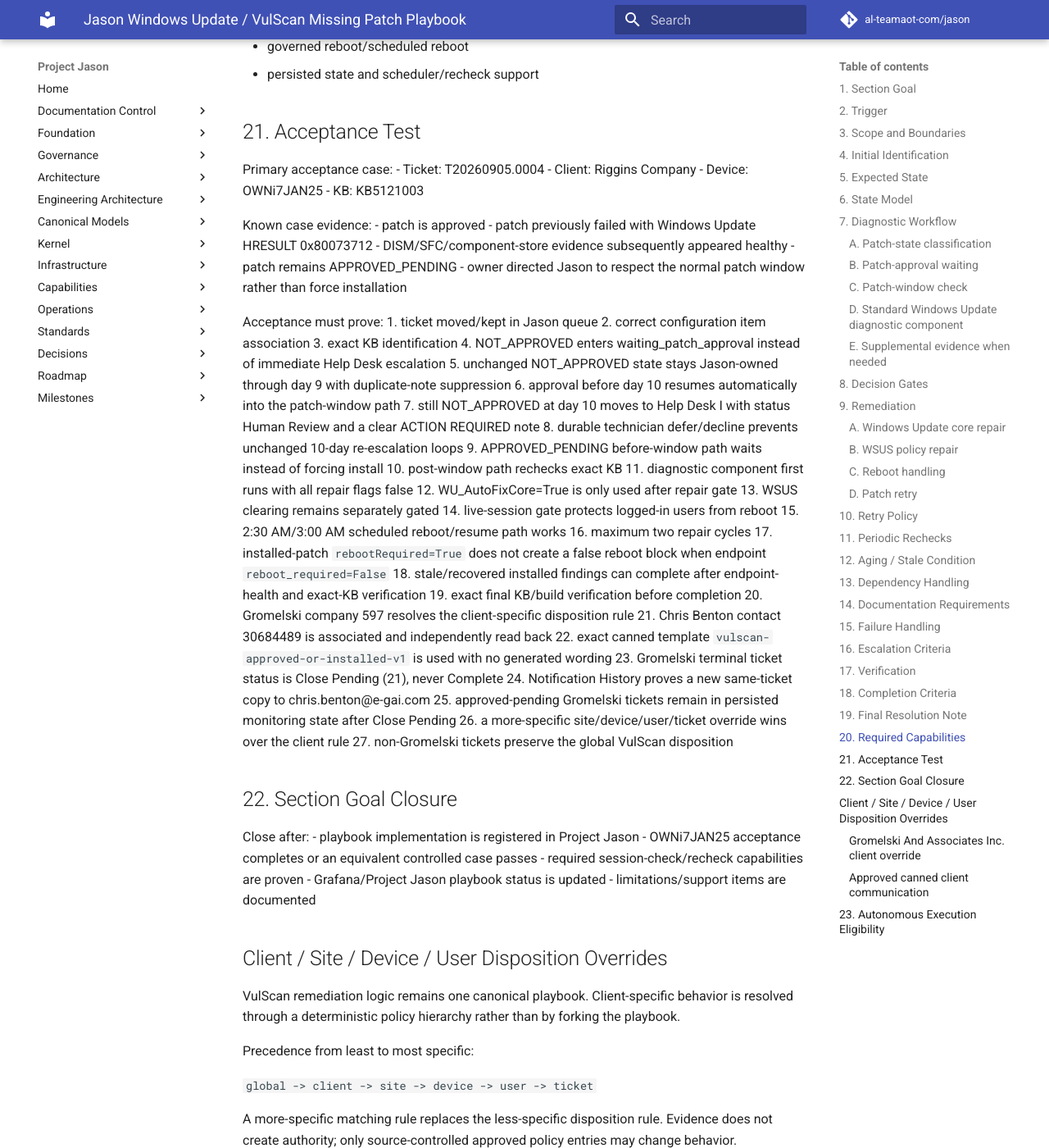
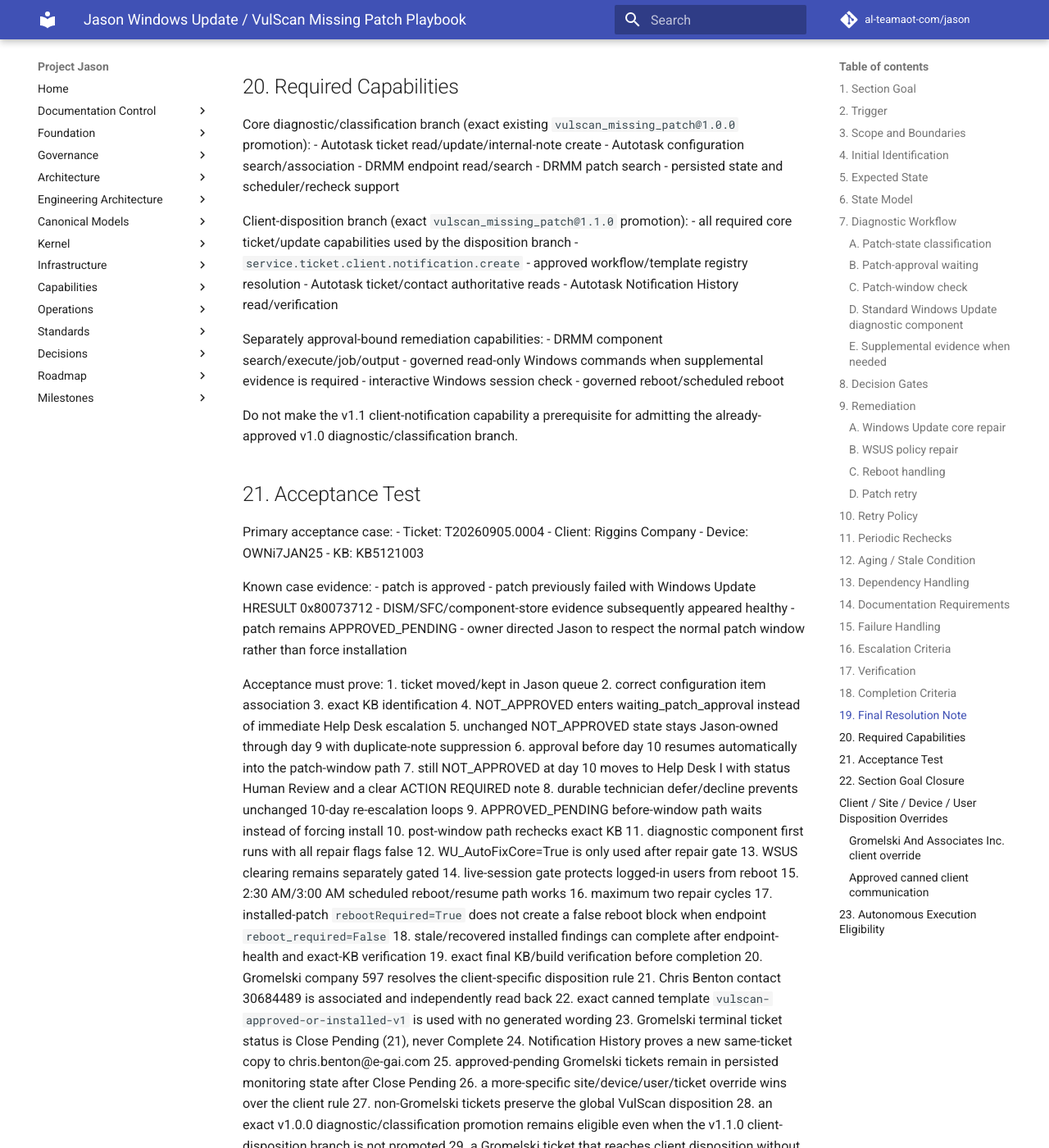
Before and after one commit to al-teamaot-com/jason, an MkDocs documentation site: the page built from docs/playbooks/Jason-Windows-Update-VulScan-Missing-Patch.md, in a window 1280 px wide and 1400 px high, scrolled down 8912 px. Shown: the whole window at 82% size. Built offline with MkDocs 1.6.1 and Material for MkDocs 9.7.7, drawn with Linux system fonts in a browser that asks for light colours; comment, search, counter and statistics services are not loaded; some of the changed text lies outside the part shown.

Commit message:
Document branch-level VulScan client notification authority

```diff
--- a/docs/playbooks/Jason-Windows-Update-VulScan-Missing-Patch.md
+++ b/docs/playbooks/Jason-Windows-Update-VulScan-Missing-Patch.md
@@ -80,6 +80,16 @@
 - human_review
 
 waiting_patch_window -> post_window_verification
+
+client_disposition_required ->
+- waiting_client_notification_authority
+- client_notification_verifying
+- vulscan_monitoring
+- complete
+
+waiting_client_notification_authority ->
+- client_disposition_required when the exact client-disposition branch is promoted
+- waiting_client_notification_authority while authority remains absent
 
 post_window_verification ->
 - complete_candidate
@@ -284,6 +294,14 @@
 For retrying_patch:
 - use bounded rechecks appropriate to Datto patch execution timing.
 
+For waiting_client_notification_authority:
+- retain Jason queue ownership and the already-proven patch classification
+- release the active-work slot
+- re-evaluate the exact VulScan client-disposition promotion on the normal worker cadence
+- do not change the ticket contact, send a client notification, or move to Close Pending before the exact client-disposition branch is promoted
+- suppress duplicate waiting notes while authority remains unchanged
+- resume automatically from preserved state when the exact promotion becomes active
+
 Suppress duplicate scheduled jobs/reboots and stop rechecks after complete/escalated/closed/stale state.
 
 ## 12. Aging / Stale Condition
@@ -428,15 +446,27 @@
 
 ## 20. Required Capabilities
 
-- Autotask ticket read/update/note/create
+Core diagnostic/classification branch (exact existing `vulscan_missing_patch@1.0.0` promotion):
+- Autotask ticket read/update/internal-note create
 - Autotask configuration search/association
 - DRMM endpoint read/search
 - DRMM patch search
+- persisted state and scheduler/recheck support
+
+Client-disposition branch (exact `vulscan_missing_patch@1.1.0` promotion):
+- all required core ticket/update capabilities used by the disposition branch
+- `service.ticket.client.notification.create`
+- approved workflow/template registry resolution
+- Autotask ticket/contact authoritative reads
+- Autotask Notification History read/verification
+
+Separately approval-bound remediation capabilities:
 - DRMM component search/execute/job/output
 - governed read-only Windows commands when supplemental evidence is required
 - interactive Windows session check
 - governed reboot/scheduled reboot
-- persisted state and scheduler/recheck support
+
+Do not make the v1.1 client-notification capability a prerequisite for admitting the already-approved v1.0 diagnostic/classification branch.
 
 ## 21. Acceptance Test
 
@@ -481,6 +511,10 @@
 25. approved-pending Gromelski tickets remain in persisted monitoring state after Close Pending
 26. a more-specific site/device/user/ticket override wins over the client rule
 27. non-Gromelski tickets preserve the global VulScan disposition
+28. an exact v1.0.0 diagnostic/classification promotion remains eligible even when the v1.1.0 client-disposition branch is not promoted
+29. a Gromelski ticket that reaches client disposition without v1.1.0 promotion enters waiting_client_notification_authority, releases its active slot, and performs no contact/status/client-message mutation
+30. activating the exact v1.1.0 client-disposition promotion automatically resumes the preserved ticket and uses workflow_id=vulscan_missing_patch plus template_id=vulscan-approved-or-installed-v1
+31. the approved-workflow connector reconstructs canned title/body server-side; autonomous VulScan does not supply free-form client wording or an arbitrary recipient
 
 ## 22. Section Goal Closure
 
@@ -537,7 +571,9 @@
 
 For an already-installed stale/recovered finding, Jason may mark the internal playbook state complete only after the client communication, primary-contact association, Close Pending status, and notification-copy verification all succeed.
 
-If client-notification authority, contact association, notification-copy verification, or status readback fails, fail closed. Do not silently fall back to Complete.
+If the exact client-disposition branch has not yet received durable owner promotion, set `state=waiting_client_notification_authority`, retain Jason ownership, release the active-work slot, and make no client contact/status/communication mutation. Resume automatically when that exact promotion becomes active.
+
+After the client-disposition branch is authorized, any contact association failure, notification write failure, notification-copy verification failure, or status readback failure must fail closed. Do not silently fall back to Complete.
 
 ### Approved canned client communication
 
@@ -567,4 +603,10 @@
 
 It may not approve patches, force installation, run Windows Update repair, clear WSUS policy, schedule or perform a reboot, or automatically complete the ticket. Those branches remain separately acceptance- and approval-gated. Material changes invalidate this approval until re-reviewed.
 
-Version 1.1.0 adds the Gromelski client-disposition branch. Source implementation is approved in design, but unattended production execution of the new client-facing communication capability remains fail-closed until the exact 1.1.0 capability set, canned-template fingerprint, contact/status behavior, Notification History verification, and controlled acceptance test receive the durable owner promotion required by Jason governance.
+Version 1.1.0 adds the Gromelski client-disposition branch and uses the source-controlled approved-workflow communication registry introduced by PR #629. The exact pair is `workflow_id=vulscan_missing_patch` + `template_id=vulscan-approved-or-installed-v1`; the connector reconstructs the approved title/body server-side and derives the recipient from the authoritative ticket contact.
+
+Branch-level authority is explicit:
+- **Core diagnostic/classification scope:** `vulscan_missing_patch@1.0.0`, policy `playbook-autonomy:vulscan_missing_patch`, capabilities `service.ticket.note.create` + `service.ticket.update`. This preserves the previously owner-promoted read/classify/wait lifecycle and must not be disabled merely because the client-communication branch changes.
+- **Client-disposition scope:** `vulscan_missing_patch@1.1.0`, same policy ID, capabilities `service.ticket.note.create` + `service.ticket.update` + `service.ticket.client.notification.create`. This branch requires its own exact durable owner promotion.
+
+Until the exact v1.1.0 client-disposition scope is promoted, qualifying Gromelski tickets enter `waiting_client_notification_authority`; Jason retains ownership, releases the active slot, preserves the patch classification, and performs no client communication/contact/Close Pending mutation. Once promoted, Jason resumes automatically and must still satisfy canned-template, contact/company, email-notification, ticket readback, and Notification History verification gates.
```
